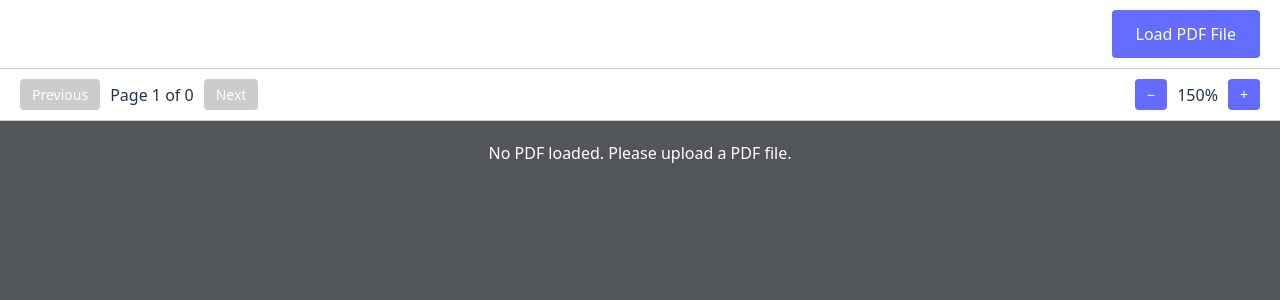
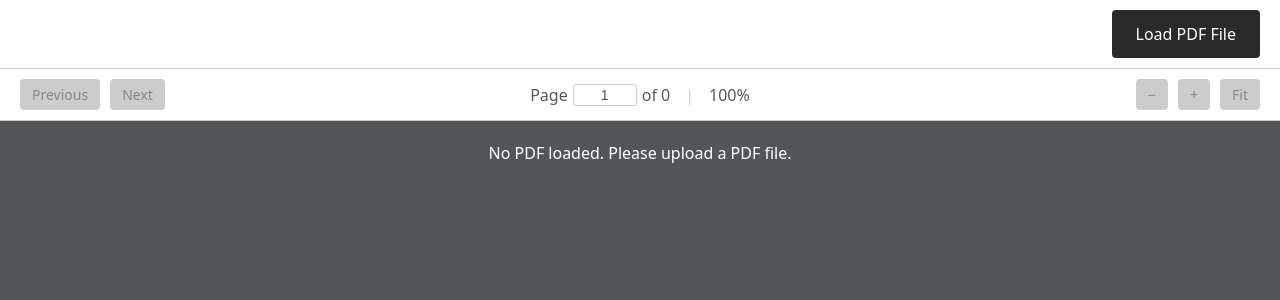
Before and after one commit to AhmedKhan-GH/astrolabe, a React app: page / in a window 1280 px wide. Shown: the top 300 px of the page. Built offline with nearby package versions, Linux system fonts and the light colour scheme; the HTML template or start-up script is replaced by a standard one.

Commit message:
major improvements to UI/UX

```diff
--- a/src/App.css
+++ b/src/App.css
@@ -79,7 +79,7 @@ body {
 .upload-label {
   padding: 12px 24px;
   font-size: 16px;
-  background-color: #646cff;
+  background-color: #2a2a2a;
   color: white;
   border-radius: 4px;
   cursor: pointer;
@@ -87,7 +87,7 @@ body {
 }
 
 .upload-label:hover {
-  background-color: #535bf2;
+  background-color: #444444;
 }
 
 .upload-input {
@@ -112,12 +112,17 @@ body {
 .file-header h2 {
   margin: 0;
   font-size: 18px;
-  color: #646cff;
+  color: #2a2a2a;
+  overflow: hidden;
+  text-overflow: ellipsis;
+  white-space: nowrap;
+  flex: 1;
+  min-width: 0;
 }
 
 .file-header button {
   padding: 8px 16px;
-  background-color: #646cff;
+  background-color: #2a2a2a;
   color: white;
   border: none;
   border-radius: 4px;
@@ -126,5 +131,5 @@ body {
 }
 
 .file-header button:hover {
-  background-color: #535bf2;
+  background-color: #444444;
 }
--- a/src/components/PDFViewer.css
+++ b/src/components/PDFViewer.css
@@ -5,23 +5,42 @@
 }
 
 .toc-sidebar {
-  width: 300px;
-  border-right: 1px solid #ccc;
-  padding: 20px;
-  overflow-y: auto;
+  min-width: 240px;
+  max-width: 600px;
   background-color: #f9f9f9;
+  display: flex;
+  flex-direction: column;
 }
 
-.toc-header {
+.toc-resize-handle {
+  width: 4px;
+  background-color: #ccc;
+  cursor: col-resize;
+  transition: background-color 0.2s;
+}
+
+.toc-resize-handle:hover {
+  background-color: #999;
+}
+
+.toc-toolbar {
+  padding: 10px 20px;
+  border-bottom: 1px solid #ccc;
+  background-color: #fff;
   display: flex;
   justify-content: space-between;
   align-items: center;
-  margin-bottom: 15px;
 }
 
-.toc-header h3 {
-  margin: 0;
-  color: #646cff;
+.toc-content {
+  flex: 1;
+  overflow-y: auto;
+  padding: 20px;
+}
+
+.toc-content h3 {
+  margin: 0 0 15px 0;
+  color: #2a2a2a;
 }
 
 .toc-header-buttons {
@@ -32,29 +51,30 @@
 
 .toc-collapse-btn {
   cursor: pointer;
-  background: none;
+  background-color: #2a2a2a;
+  color: white;
   border: none;
+  border-radius: 4px;
   font-size: 12px;
-  padding: 4px 8px;
-  color: #646cff;
-  text-decoration: none;
+  padding: 6px 12px;
 }
 
 .toc-collapse-btn:hover {
-  text-decoration: underline;
+  background-color: #444444;
 }
 
 .toc-close-btn {
   cursor: pointer;
-  background: none;
+  background-color: #2a2a2a;
+  color: white;
   border: none;
-  font-size: 18px;
-  padding: 4px 8px;
-  color: #666;
+  border-radius: 4px;
+  font-size: 12px;
+  padding: 6px 12px;
 }
 
 .toc-close-btn:hover {
-  color: #000;
+  background-color: #444444;
 }
 
 .toc-list {
@@ -101,7 +121,7 @@
 .toc-link-btn {
   background: none;
   border: none;
-  color: #646cff;
+  color: #2a2a2a;
   cursor: pointer;
   text-align: left;
   padding: 2px 0;
@@ -126,19 +146,57 @@
   justify-content: space-between;
   align-items: center;
   background-color: #fff;
+  position: relative;
 }
 
 .pdf-toolbar-left,
+.pdf-toolbar-center,
 .pdf-toolbar-right {
   display: flex;
   gap: 10px;
   align-items: center;
 }
 
+.pdf-toolbar-center {
+  position: absolute;
+  left: 50%;
+  transform: translateX(-50%);
+  font-weight: 500;
+  color: #525659;
+}
+
+.page-input-form {
+  display: flex;
+  align-items: center;
+  gap: 5px;
+}
+
+.page-input {
+  width: 50px;
+  padding: 2px 6px;
+  border: 1px solid #ccc;
+  border-radius: 3px;
+  text-align: center;
+  font-size: 14px;
+  font-weight: 500;
+  background-color: #fff;
+  color: #525659;
+}
+
+.page-input:focus {
+  outline: none;
+  border-color: #525659;
+}
+
+.toolbar-separator {
+  color: #ccc;
+  margin: 0 5px;
+}
+
 .pdf-toolbar button {
   padding: 6px 12px;
   cursor: pointer;
-  background-color: #646cff;
+  background-color: #525659;
   color: white;
   border: none;
   border-radius: 4px;
@@ -146,18 +204,19 @@
 }
 
 .pdf-toolbar button:hover:not(:disabled) {
-  background-color: #535bf2;
+  background-color: #656b6e;
 }
 
 .pdf-toolbar button:disabled {
   background-color: #ccc;
+  color: #888;
   cursor: not-allowed;
 }
 
 .pdf-toolbar-toc-btn {
   background-color: #fff !important;
-  color: #646cff !important;
-  border: 1px solid #646cff !important;
+  color: #525659 !important;
+  border: 1px solid #525659 !important;
 }
 
 .pdf-toolbar-toc-btn:hover {
@@ -166,7 +225,7 @@
 
 .pdf-canvas-container {
   flex: 1;
-  overflow-y: auto;
+  overflow: auto;
   display: flex;
   justify-content: center;
   align-items: flex-start;
@@ -177,7 +236,6 @@
 .pdf-canvas {
   box-shadow: 0 0 10px rgba(0, 0, 0, 0.5);
   background-color: white;
-  max-width: 100%;
   height: auto;
 }
 
--- a/src/components/PDFViewer.tsx
+++ b/src/components/PDFViewer.tsx
@@ -21,6 +21,7 @@ interface PDFViewerProps {
 
 export default function PDFViewer({ pdfUrl }: PDFViewerProps) {
   const canvasRef = useRef<HTMLCanvasElement>(null);
+  const containerRef = useRef<HTMLDivElement>(null);
   const [pdfDoc, setPdfDoc] = useState<PDFDocumentProxy | null>(null);
   const [currentPage, setCurrentPage] = useState(1);
   const [totalPages, setTotalPages] = useState(0);
@@ -30,6 +31,15 @@ export default function PDFViewer({ pdfUrl }: PDFViewerProps) {
   const [loading, setLoading] = useState(false);
   const [error, setError] = useState<string | null>(null);
   const [expandedNodes, setExpandedNodes] = useState<Set<string>>(new Set());
+  const [fitToPageScale, setFitToPageScale] = useState<number | null>(null);
+  const [pageInput, setPageInput] = useState<string>('1');
+  const [tocWidth, setTocWidth] = useState<number>(300);
+  const [isResizing, setIsResizing] = useState<boolean>(false);
+
+  // Update page input when current page changes
+  useEffect(() => {
+    setPageInput(currentPage.toString());
+  }, [currentPage]);
 
   // Load PDF document
   useEffect(() => {
@@ -63,14 +73,45 @@ export default function PDFViewer({ pdfUrl }: PDFViewerProps) {
     loadPdf();
   }, [pdfUrl]);
 
+  // Calculate fit-to-page scale based on first page (only once when PDF loads)
+  useEffect(() => {
+    if (!pdfDoc || !containerRef.current || fitToPageScale !== null) return;
+
+    const calculateFitScale = async () => {
+      try {
+        const page: PDFPageProxy = await pdfDoc.getPage(1);
+        const viewport = page.getViewport({ scale: 1 });
+
+        const containerHeight = containerRef.current!.clientHeight - 40; // Subtract padding
+        const scaleToFit = containerHeight / viewport.height;
+        setFitToPageScale(scaleToFit);
+        setScale(scaleToFit);
+      } catch (err) {
+        console.error('Error calculating fit scale:', err);
+      }
+    };
+
+    calculateFitScale();
+  }, [pdfDoc, fitToPageScale]);
+
   // Render current page
   useEffect(() => {
-    if (!pdfDoc || !canvasRef.current) return;
+    if (!pdfDoc || !canvasRef.current || !containerRef.current || !fitToPageScale) return;
 
     const renderPage = async () => {
       try {
         const page: PDFPageProxy = await pdfDoc.getPage(currentPage);
-        const viewport = page.getViewport({ scale });
+
+        // Calculate the target height based on the fit scale and first page
+        const firstPage: PDFPageProxy = await pdfDoc.getPage(1);
+        const firstPageViewport = firstPage.getViewport({ scale: 1 });
+        const targetHeight = firstPageViewport.height * fitToPageScale;
+
+        // Calculate scale for current page to match target height
+        const currentPageViewport = page.getViewport({ scale: 1 });
+        const pageScale = (targetHeight / currentPageViewport.height) * (scale / fitToPageScale);
+
+        const viewport = page.getViewport({ scale: pageScale });
 
         const canvas = canvasRef.current;
         if (!canvas) return;
@@ -106,7 +147,7 @@ export default function PDFViewer({ pdfUrl }: PDFViewerProps) {
     };
 
     renderPage();
-  }, [pdfDoc, currentPage, scale]);
+  }, [pdfDoc, currentPage, scale, fitToPageScale]);
 
   // Navigate to destination from TOC
   const navigateToDestination = async (dest: any) => {
@@ -198,27 +239,96 @@ export default function PDFViewer({ pdfUrl }: PDFViewerProps) {
   };
 
   const handleZoomIn = () => {
-    setScale((prev) => Math.min(prev + 0.25, 3));
+    if (fitToPageScale) {
+      setScale((prev) => Math.min(prev + (fitToPageScale * 0.25), fitToPageScale * 3));
+    }
   };
 
   const handleZoomOut = () => {
-    setScale((prev) => Math.max(prev - 0.25, 0.5));
+    if (fitToPageScale) {
+      setScale((prev) => Math.max(prev - (fitToPageScale * 0.25), fitToPageScale * 0.25));
+    }
   };
+
+  const handleFitToPage = () => {
+    if (fitToPageScale) {
+      setScale(fitToPageScale);
+    }
+  };
+
+  const getZoomPercentage = () => {
+    if (!fitToPageScale) return 100;
+    return Math.round((scale / fitToPageScale) * 100);
+  };
+
+  const handlePageInputChange = (e: React.ChangeEvent<HTMLInputElement>) => {
+    setPageInput(e.target.value);
+  };
+
+  const handlePageInputSubmit = (e: React.FormEvent) => {
+    e.preventDefault();
+    const pageNum = parseInt(pageInput, 10);
+    if (!isNaN(pageNum) && pageNum >= 1 && pageNum <= totalPages) {
+      setCurrentPage(pageNum);
+    } else {
+      // Reset to current page if invalid
+      setPageInput(currentPage.toString());
+    }
+  };
+
+  const handlePageInputBlur = () => {
+    const pageNum = parseInt(pageInput, 10);
+    if (isNaN(pageNum) || pageNum < 1 || pageNum > totalPages) {
+      // Reset to current page if invalid
+      setPageInput(currentPage.toString());
+    }
+  };
+
+  const handleResizeStart = () => {
+    setIsResizing(true);
+  };
+
+  const handleResizeMove = (e: MouseEvent) => {
+    if (isResizing) {
+      const newWidth = e.clientX;
+      if (newWidth >= 240 && newWidth <= 600) {
+        setTocWidth(newWidth);
+      }
+    }
+  };
+
+  const handleResizeEnd = () => {
+    setIsResizing(false);
+  };
+
+  useEffect(() => {
+    if (isResizing) {
+      document.addEventListener('mousemove', handleResizeMove);
+      document.addEventListener('mouseup', handleResizeEnd);
+      return () => {
+        document.removeEventListener('mousemove', handleResizeMove);
+        document.removeEventListener('mouseup', handleResizeEnd);
+      };
+    }
+  }, [isResizing]);
 
   return (
     <div className="pdf-viewer-container">
       {/* Table of Contents Sidebar */}
       {showToc && outline.length > 0 && (
-        <div className="toc-sidebar">
-          <div className="toc-header">
-            <h3>Table of Contents</h3>
-            <div className="toc-header-buttons">
+        <>
+          <div className="toc-sidebar" style={{ width: `${tocWidth}px` }}>
+            <div className="toc-toolbar">
               <button onClick={collapseAll} className="toc-collapse-btn">Collapse All</button>
-              <button onClick={() => setShowToc(false)} className="toc-close-btn">✕</button>
+              <button onClick={() => setShowToc(false)} className="toc-close-btn">X</button>
+            </div>
+            <div className="toc-content">
+              <h3>Table of Contents</h3>
+              {renderOutlineItems(outline)}
             </div>
           </div>
-          {renderOutlineItems(outline)}
-        </div>
+          <div className="toc-resize-handle" onMouseDown={handleResizeStart}></div>
+        </>
       )}
 
       {/* Main PDF Viewer */}
@@ -232,27 +342,42 @@ export default function PDFViewer({ pdfUrl }: PDFViewerProps) {
             <button onClick={handlePrevPage} disabled={currentPage <= 1}>
               Previous
             </button>
-            <span>
-              Page {currentPage} of {totalPages}
-            </span>
             <button onClick={handleNextPage} disabled={currentPage >= totalPages}>
               Next
             </button>
           </div>
 
+          <div className="pdf-toolbar-center">
+            <form onSubmit={handlePageInputSubmit} className="page-input-form">
+              <span>Page </span>
+              <input
+                type="text"
+                value={pageInput}
+                onChange={handlePageInputChange}
+                onBlur={handlePageInputBlur}
+                className="page-input"
+              />
+              <span> of {totalPages}</span>
+            </form>
+            <span className="toolbar-separator">|</span>
+            <span>{getZoomPercentage()}%</span>
+          </div>
+
           <div className="pdf-toolbar-right">
-            <button onClick={handleZoomOut} disabled={scale <= 0.5}>
+            <button onClick={handleZoomOut} disabled={!fitToPageScale || scale <= fitToPageScale * 0.25}>
               −
             </button>
-            <span>{Math.round(scale * 100)}%</span>
-            <button onClick={handleZoomIn} disabled={scale >= 3}>
+            <button onClick={handleZoomIn} disabled={!fitToPageScale || scale >= fitToPageScale * 3}>
               +
+            </button>
+            <button onClick={handleFitToPage} disabled={!fitToPageScale}>
+              Fit
             </button>
           </div>
         </div>
 
         {/* PDF Canvas */}
-        <div className="pdf-canvas-container">
+        <div ref={containerRef} className="pdf-canvas-container">
           {loading && <div className="pdf-loading">Loading PDF...</div>}
           {error && <div className="pdf-error">{error}</div>}
           {!loading && !error && pdfDoc && (
```
